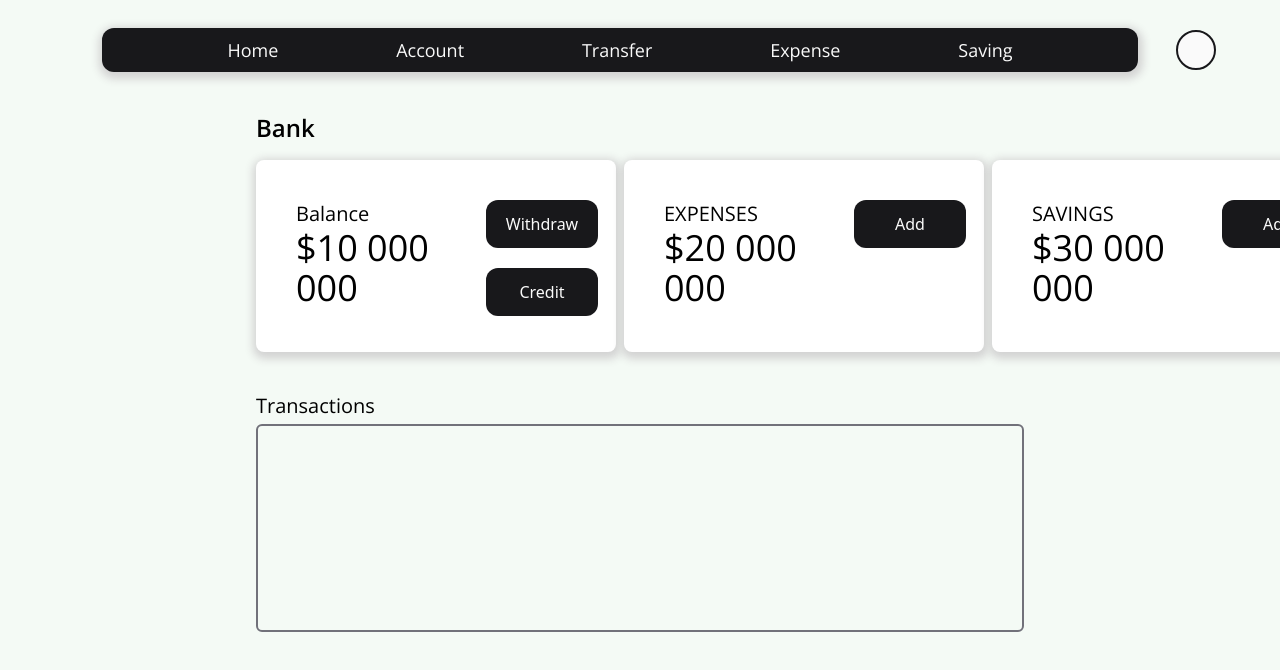
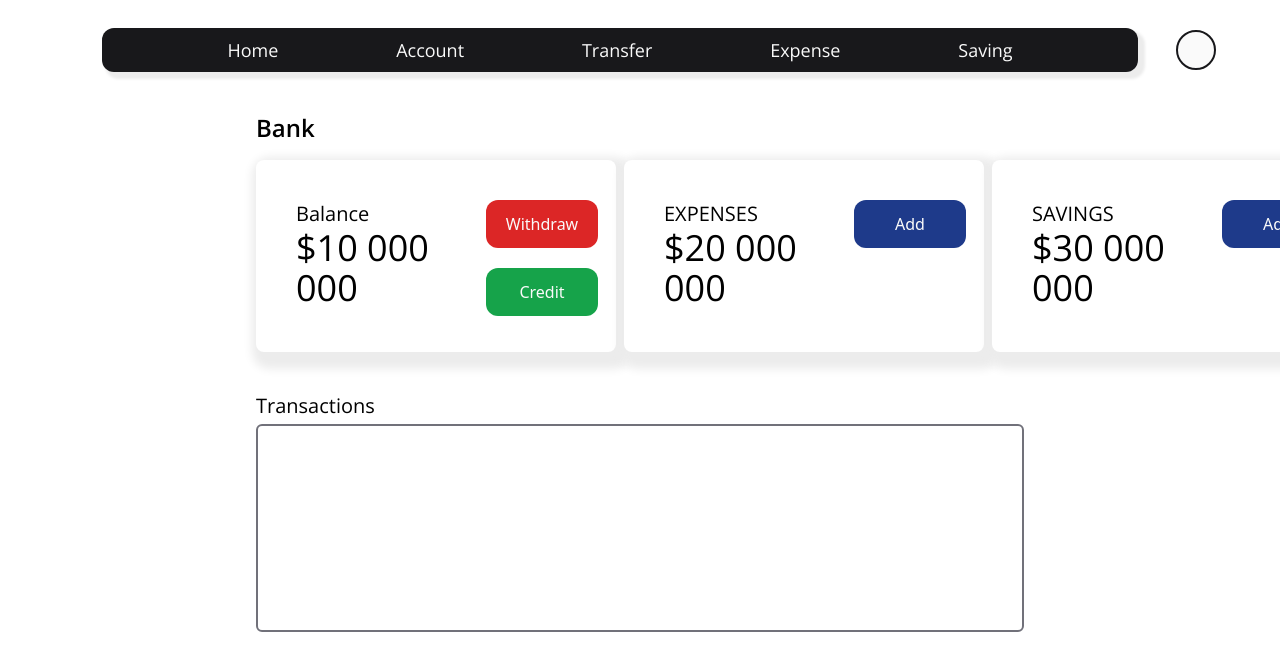
Before and after one commit to NexGenBank/NexGenBank-front, a React (Vite) app: page / in a window 1280 px wide. Shown: the top 670 px of the page. Built offline with nearby package versions, Linux system fonts and the light colour scheme.

Commit message:
refactor: card balance design

```diff
--- a/src/components/Balance/Balance.jsx
+++ b/src/components/Balance/Balance.jsx
@@ -1,46 +1,52 @@
+import { useEffect, useState } from "react";
+
 export const Balance = () => {
+  const [balance, setBalance] = useState("10 000 000");
+  const [expense, setExpense] = useState("20 000 000");
+  const [saving, setSaving] = useState("30 000 000");
+
   return (
     <>
       <div className="text-2xl open-sans-basic font-semibold">Bank</div>
       <div className="flex flex-nowrap gap-2 justify-evenly w-full ">
-        <div className="bg-white rounded-lg effect p-10 mt-4 h-48 flex flex-nowrap gap-10 min-w-[360px]">
+        <div className="bg-white rounded-lg card-effect p-10 mt-4 h-48 flex flex-nowrap gap-10 min-w-[360px]">
           <div className="text-xl open-sans-basic">
             Balance
             <div className="rounded-lg min-w-[150px] max-w-[250px] font-normal text-4xl">
-              $10 000 000
+              ${balance}
             </div>
           </div>
           <div className="flex flex-col flex-nowrap gap-5">
-            <div className="bg-zinc-900 w-28 h-fit text-zinc-50 px-6 py-3 flex justify-center rounded-xl">
+            <div className="bg-red-600 w-28 h-fit text-zinc-50 px-6 py-3 flex justify-center rounded-xl">
               Withdraw
             </div>
-            <div className="bg-zinc-900 w-28 h-fit text-zinc-50 px-6 py-3 flex justify-center rounded-xl">
+            <div className="bg-green-600 w-28 h-fit text-zinc-50 px-6 py-3 flex justify-center rounded-xl">
               Credit
             </div>
           </div>
         </div>
-        <div className="bg-white rounded-lg effect p-10 mt-4 h-48 flex flex-nowrap justify-evenly gap-10 min-w-[360px]">
+        <div className="bg-white rounded-lg card-effect p-10 mt-4 h-48 flex flex-nowrap justify-evenly gap-10 min-w-[360px]">
           <div className="text-xl open-sans-basic">
             EXPENSES
             <div className="rounded-lg min-w-[150px] max-w-[250px] font-normal text-4xl">
-              $20 000 000
+              ${expense}
             </div>
           </div>
           <div className="flex flex-col flex-nowrap gap-5">
-            <div className="bg-zinc-900 w-28 h-fit text-zinc-50 px-6 py-3 flex justify-center rounded-xl">
+            <div className="bg-blue-900 w-28 h-fit text-zinc-50 px-6 py-3 flex justify-center rounded-xl">
               Add
             </div>
           </div>
         </div>
-        <div className="bg-white rounded-lg effect p-10 mt-4 h-48 flex gap-10 min-w-[360px]">
+        <div className="bg-white rounded-lg card-effect p-10 mt-4 h-48 flex gap-10 min-w-[360px]">
           <div className="text-xl open-sans-basic">
             SAVINGS
             <div className="rounded-lg min-w-[150px] max-w-[250px] font-normal text-4xl">
-              $30 000 000
+              ${saving}
             </div>
           </div>
           <div className="flex flex-col flex-nowrap gap-5">
-            <div className="bg-zinc-900 w-28 h-fit text-zinc-50 px-6 py-3 flex justify-center rounded-xl">
+            <div className="bg-blue-900 w-28 h-fit text-zinc-50 px-6 py-3 flex justify-center rounded-xl">
               Add
             </div>
           </div>
--- a/src/index.css
+++ b/src/index.css
@@ -1,26 +1,29 @@
-@import url('https://fonts.googleapis.com/css2?family=Open+Sans:ital,wght@0,300..800;1,300..800&display=swap');
+@import url("https://fonts.googleapis.com/css2?family=Open+Sans:ital,wght@0,300..800;1,300..800&display=swap");
 @tailwind base;
 @tailwind components;
 @tailwind utilities;
 
 * {
-    margin: 0;
-    padding: 0;
-    box-sizing: border-box;
+  margin: 0;
+  padding: 0;
+  box-sizing: border-box;
 }
 
 body {
-  background-color: #f4faf5;
+  background-color: #ffffff;
 }
 
 .effect {
-  box-shadow: 1px 3px 8px 4px lightgray;
+  box-shadow: 5px 5px 3px 2px rgb(236, 236, 236);
+}
+
+.card-effect {
+  box-shadow: 6px 7px 10px 10px rgb(236, 236, 236);
 }
 
 .open-sans-basic {
   font-family: "Open Sans", sans-serif;
   font-optical-sizing: auto;
   font-style: normal;
-  font-variation-settings:
-    "wdth" 100;
+  font-variation-settings: "wdth" 100;
 }
```
